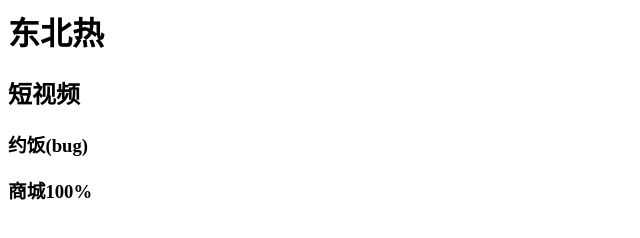
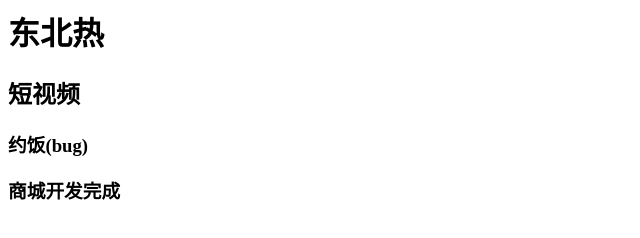
Before and after one commit to songchengfeng/dbhot, a plain HTML site: page index.html in a window 1280 px wide. Shown: the full height of the page, 0-640 px from the left. Drawn offline with Linux system fonts and the light colour scheme.

Commit message:
city 100% dev

```diff
--- a/index.html
+++ b/index.html
@@ -4,4 +4,4 @@
 
 
 <h3>约饭(bug)</h3>
-<h3>商城100%</h3>
+<h3>商城开发完成</h3>
```
